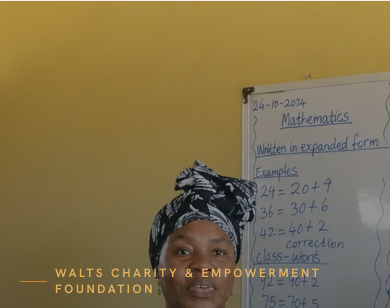
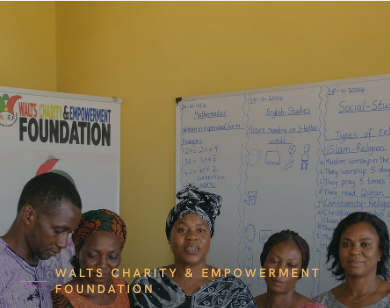
Before and after one commit to MoyebiAyo/waltfoundation, a website: page index.html in a window 390 px wide. Shown: the part 112-420 px from the top of the page. Drawn offline with Linux system fonts and the light colour scheme.

Commit message:
Add mobile-specific hero image

```diff
--- a/index.html
+++ b/index.html
@@ -58,7 +58,8 @@
 
 <!-- Hero -->
 <section class="relative overflow-hidden">
-  <img src="assets/img/hero.webp" alt="Community outreach by Walts Foundation in a rural Nigerian community" class="absolute inset-0 h-full w-full object-cover">
+  <img src="assets/img/hero-mobile.webp" alt="Community outreach by Walts Foundation in a rural Nigerian community" class="md:hidden absolute inset-0 h-full w-full object-cover">
+  <img src="assets/img/hero.webp" alt="Community outreach by Walts Foundation in a rural Nigerian community" class="hidden md:block absolute inset-0 h-full w-full object-cover">
   <div class="absolute inset-0 bg-gradient-to-t from-ink-900/95 via-ink-900/55 to-ink-900/20"></div>
   <div class="relative container-x min-h-[80vh] sm:min-h-[88vh] flex flex-col justify-end pb-12 sm:pb-16">
     <div class="max-w-5xl reveal">
```
Also changed, not shown: assets/css/site.css, assets/img/hero-mobile.webp (added).
